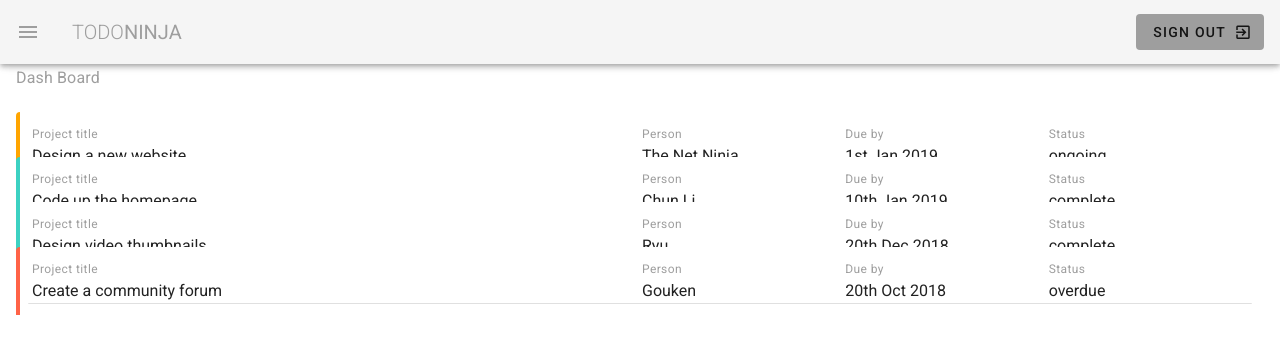
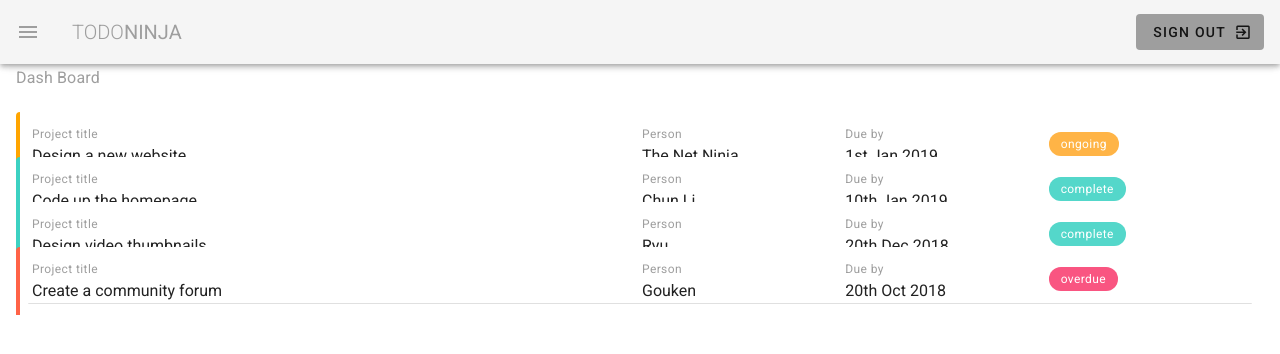
Before and after one commit to bryantran3562/vuetify-study, a Vue app: page / in a window 1280 px wide. Shown: the top 354 px of the page. Built offline with nearby package versions, Linux system fonts and the light colour scheme.

Commit message:
vuetify-chip

```diff
--- a/src/views/Dashboard.vue
+++ b/src/views/Dashboard.vue
@@ -19,8 +19,9 @@
               <div>{{ project.due }}</div>
             </v-flex>
             <v-flex xs2 sm4 md2>
-              <div class="caption grey--text">Status</div>
-              <div>{{ project.status }}</div>
+              <div class="right">
+                <v-chip small :color="`${project.status}`" :class="`v-chip--active white--text my-2 caption`">{{ project.status }}</v-chip>
+              </div>
             </v-flex>
           </v-layout>
           <v-divider></v-divider>
@@ -56,4 +57,14 @@ export default {
 .project.overdue{
   border-left: 4px solid tomato;
 }
+.v-chip.complete{
+  background: #3cd1c2;
+}
+.v-chip.ongoing{
+  background: #ffaa2c;
+}
+.v-chip.overdue{
+  background: #f83e70;
+}
+
 </style>
```
